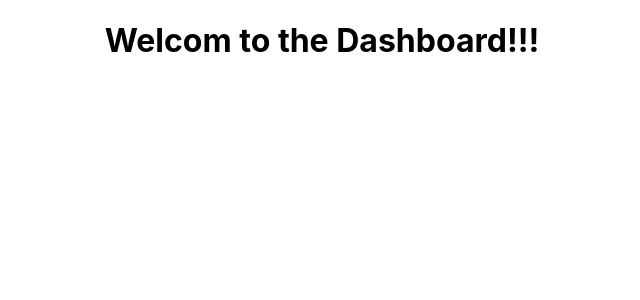
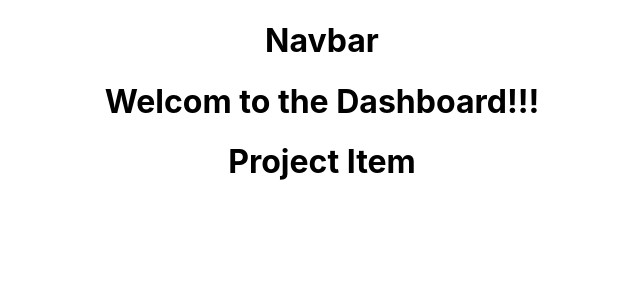
Before and after one commit to alexliuhust/PersonalProjectMT, a React (Create React App) app in the folder ppmtool-react-client/: page /dashboard in a window 1280 px wide. Shown: the top 300 px of the page, without its empty margins (318-958 px from the left). Built offline with nearby package versions, Linux system fonts and the light colour scheme.

Commit message:
Project and Header components

```diff
--- a/ppmtool-react-client/src/App.js
+++ b/ppmtool-react-client/src/App.js
@@ -1,10 +1,12 @@
 import React, { Component } from 'react'
 import './App.css';
 import Dashboard from './components/Dashboard';
+import Header from './components/Layout/Header';
 
 function App() {
   return (
     <div className="App">
+      <Header />
       <Dashboard />
     </div>
   );
--- a/ppmtool-react-client/src/components/Dashboard.js
+++ b/ppmtool-react-client/src/components/Dashboard.js
@@ -1,8 +1,14 @@
 import React, { Component } from 'react'
+import ProjectItem from './Project/ProjectItem';
 
 class Dashboard extends Component {
     render() {
-        return <h1>Welcom to the Dashboard!!!</h1>;
+        return (
+            <div>
+                <h1>Welcom to the Dashboard!!!</h1>
+                <ProjectItem/>
+            </div>
+        );
     }
 }
 
--- /dev/null
+++ b/ppmtool-react-client/src/components/Layout/Header.js
@@ -0,0 +1,12 @@
+import React, { Component } from 'react'
+
+class Header extends Component {
+    render() {
+        return (
+            <div>
+                <h1>Navbar</h1>
+            </div>
+        )
+    }
+}
+export default Header;
--- /dev/null
+++ b/ppmtool-react-client/src/components/Project/ProjectItem.js
@@ -0,0 +1,8 @@
+import React, { Component } from 'react'
+
+class ProjectItem extends Component {
+    render() {
+        return <h1>Project Item</h1>;
+    }
+}
+export default ProjectItem;
```
